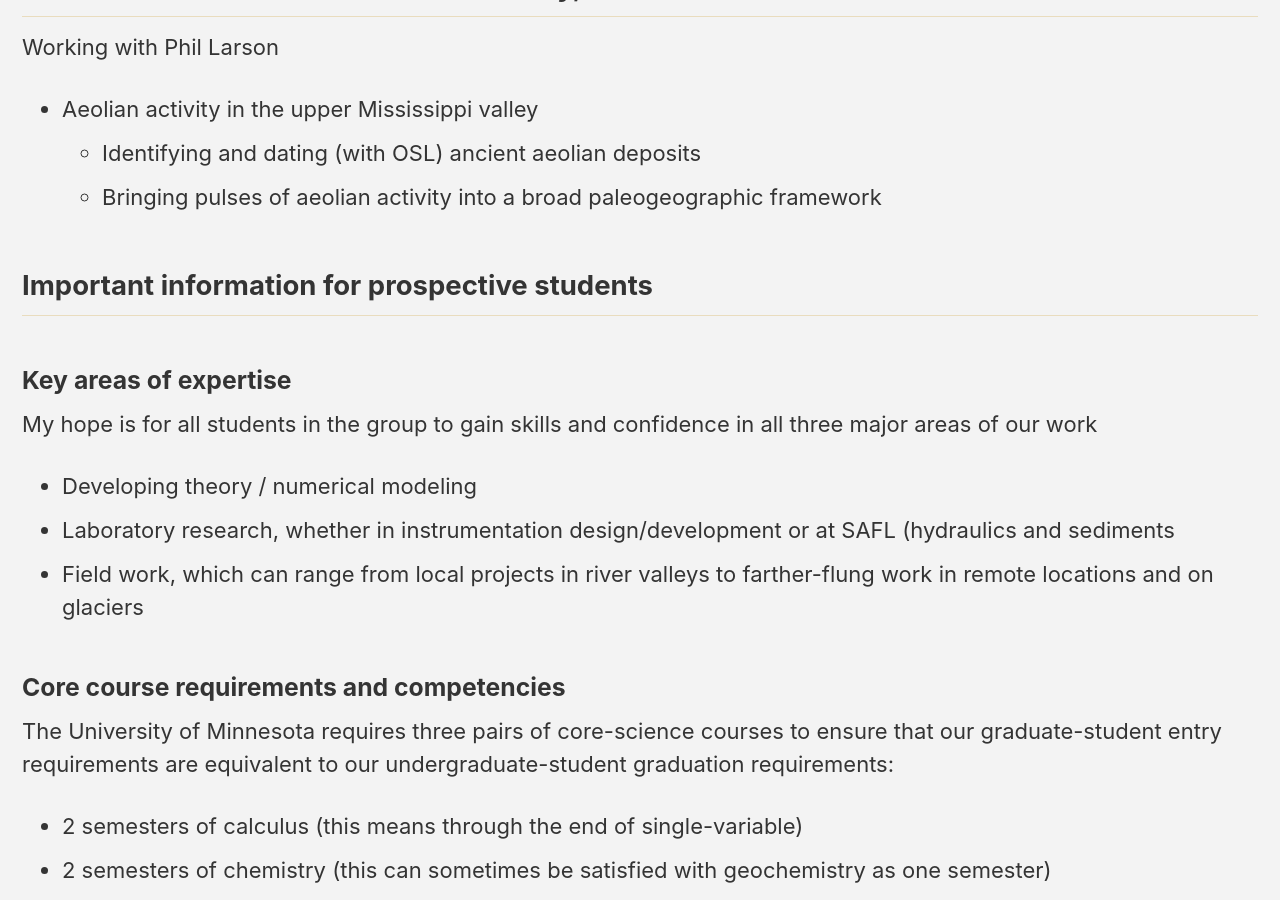
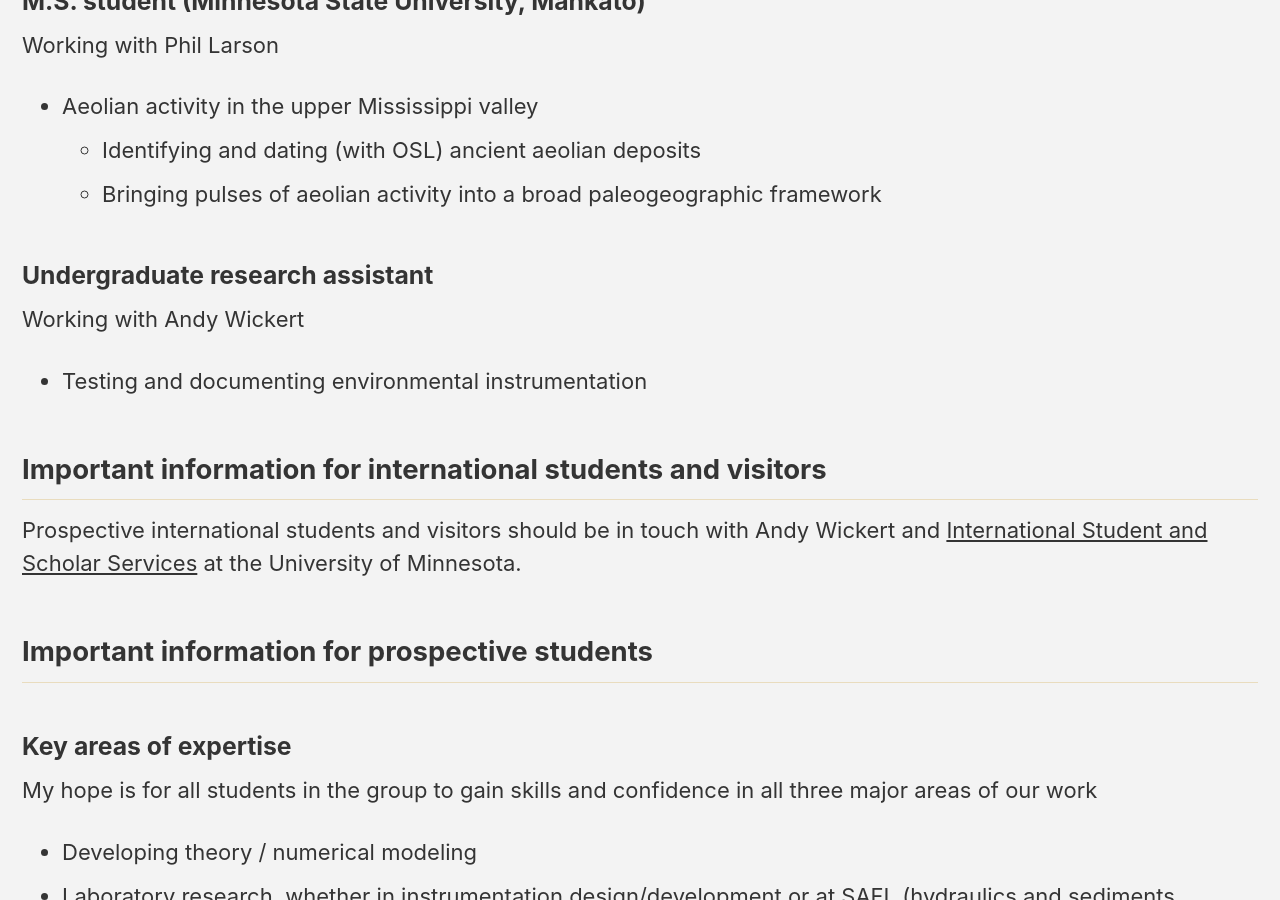
Before and after one commit to MNiMORPH/MNiMORPH.github.io, a Jekyll site: the page built from _pages/prospective.md, in a window 1280 px wide and 900 px high, scrolled down 1368 px. Built offline with Jekyll 4.4.1, drawn with Linux system fonts in a browser that asks for light colours; cached includes are drawn as plain includes; nearby versions of some CDN libraries.

Commit message:
Organization; international

```diff
--- a/_pages/prospective.md
+++ b/_pages/prospective.md
@@ -26,7 +28,7 @@
   * Modeling river long-profile evolution
   * Linking to ice-sheet and proglacial lake history
 
-## M.S. or Ph.D. student (University of Minnesota)
+### M.S. or Ph.D. student (University of Minnesota)
 
 Working with Andy Wickert
 
@@ -39,13 +41,24 @@
     * Telemetry
     * Bringing these technologies to the people who need them
 
-## M.S. student (Minnesota State University, Mankato)
+### M.S. student (Minnesota State University, Mankato)
 
 Working with Phil Larson
 
 * Aeolian activity in the upper Mississippi valley
   * Identifying and dating (with OSL) ancient aeolian deposits
   * Bringing pulses of aeolian activity into a broad paleogeographic framework
+
+### Undergraduate research assistant
+
+Working with Andy Wickert
+
+* Testing and documenting environmental instrumentation
+
+
+## Important information for international students and visitors
+
+Prospective international students and visitors should be in touch with Andy Wickert and [International Student and Scholar Services](https://isss.umn.edu/) at the University of Minnesota.
 
 
 ## Important information for prospective students
```
Also changed, not shown: other parts of _pages/prospective.md (+3 -1 lines).
